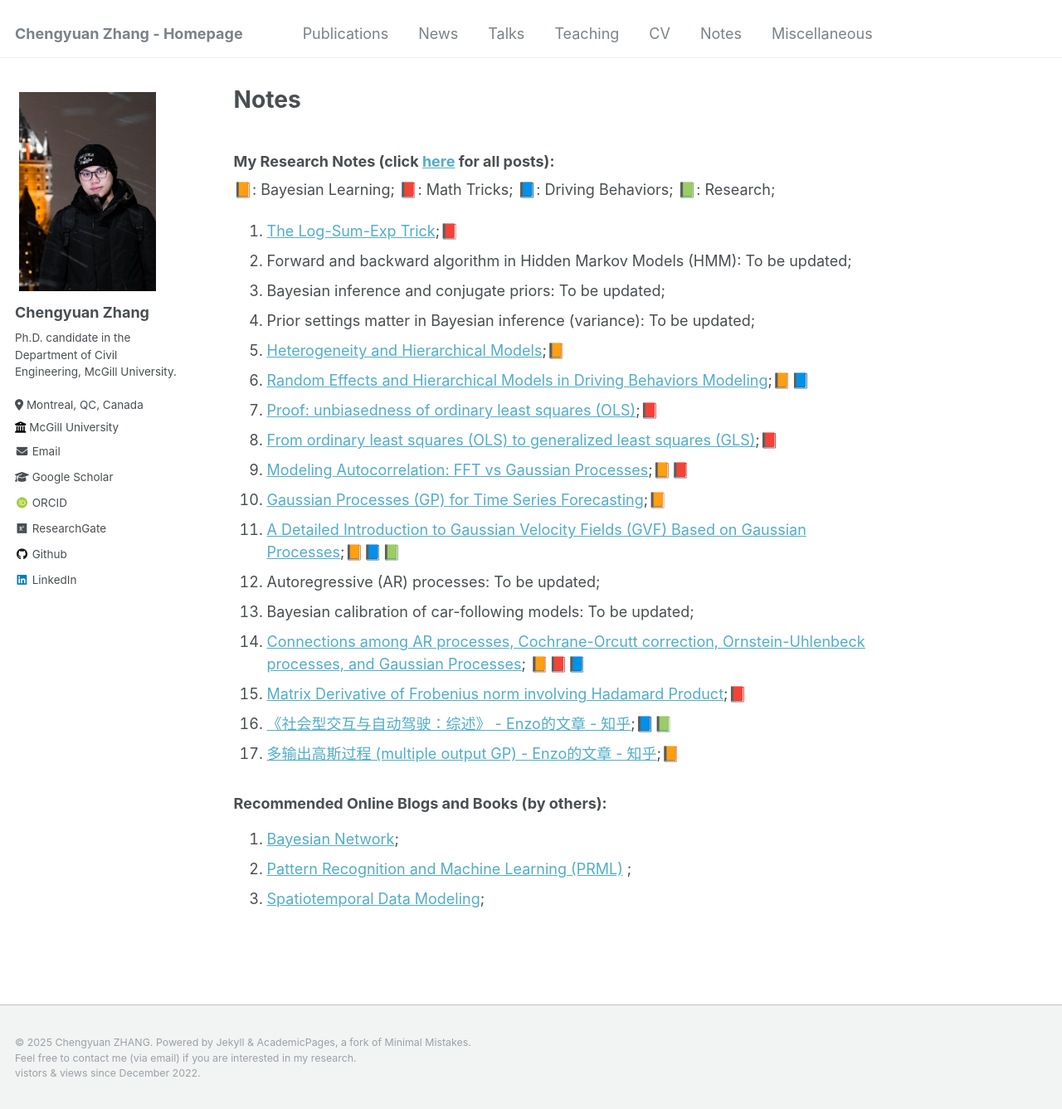
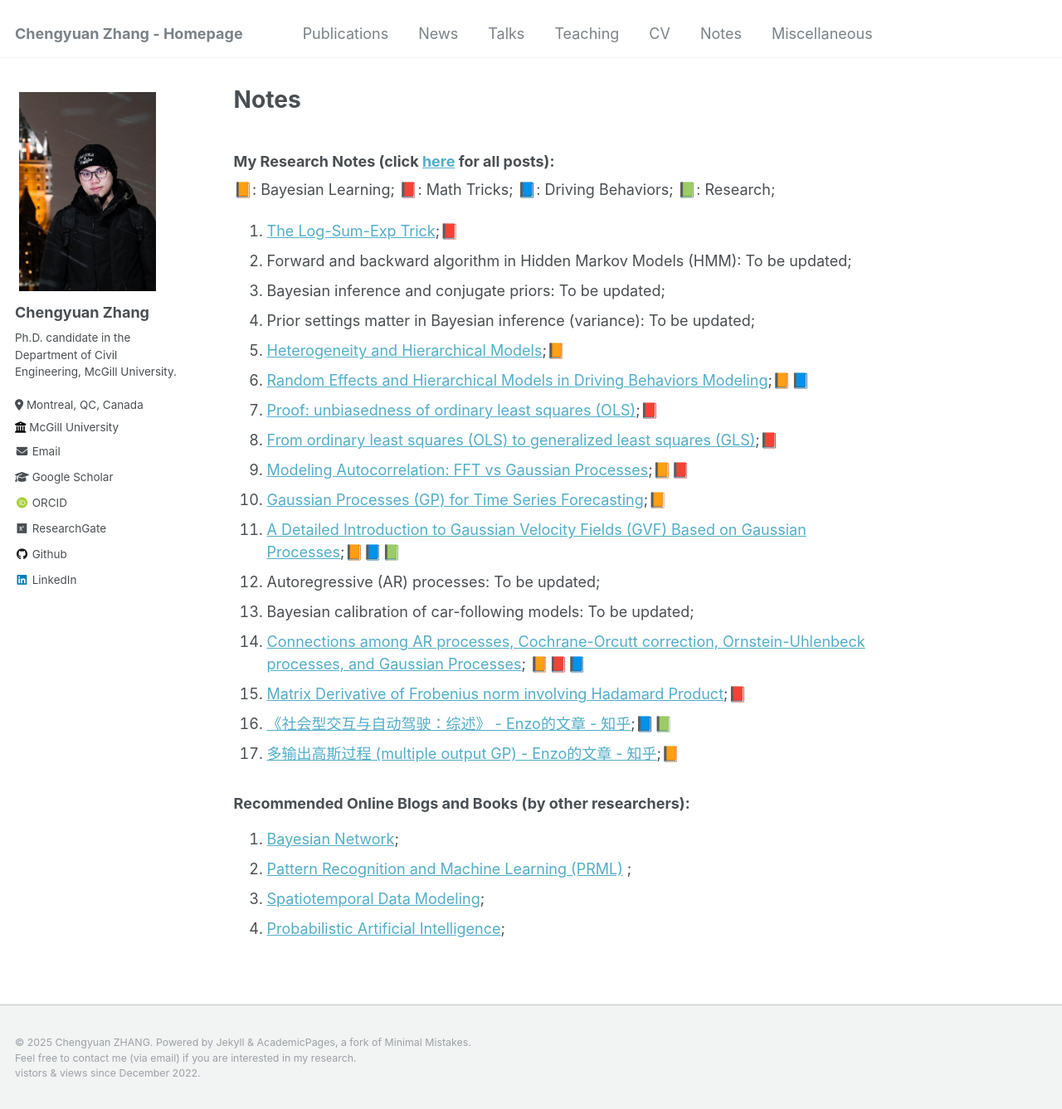
Before and after one commit to Chengyuan-Zhang/chengyuan-zhang.github.io, a Jekyll site: the page built from _pages/notes.md, in a window 1280 px wide and 1340 px high. Shown: the top 1337 px of the window at 83% size. Built offline with Jekyll 4.4.1, drawn with Linux system fonts in a browser that asks for light colours; some web fonts are replaced; comment, search, counter and statistics services are not loaded.

Commit message:
update notes - recommendation other's book

```diff
--- a/_pages/notes.md
+++ b/_pages/notes.md
@@ -31,9 +31,10 @@ author_profile: true
 1. [《社会型交互与自动驾驶：综述》 - Enzo的文章 - 知乎](https://zhuanlan.zhihu.com/p/557203965);📘📗
 1. [多输出高斯过程 (multiple output GP) - Enzo的文章 - 知乎](https://zhuanlan.zhihu.com/p/400628960);📙
 
-### Recommended Online Blogs and Books (by others):
+### Recommended Online Blogs and Books (by other researchers):
 
 1. [Bayesian Network](https://www.cs.toronto.edu/~duvenaud/distill_bayes_net/public/);
 1. [Pattern Recognition and Machine Learning (PRML)](https://www.microsoft.com/en-us/research/uploads/prod/2006/01/Bishop-Pattern-Recognition-and-Machine-Learning-2006.pdf)
    ;
 1. [Spatiotemporal Data Modeling](https://spatiotemporal-data.github.io/);
+2. [Probabilistic Artificial Intelligence](https://arxiv.org/pdf/2502.05244);
```
